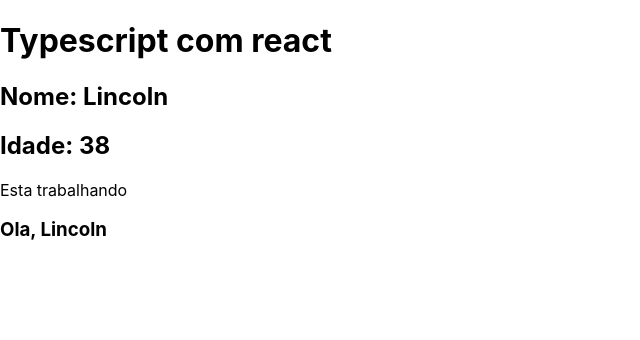
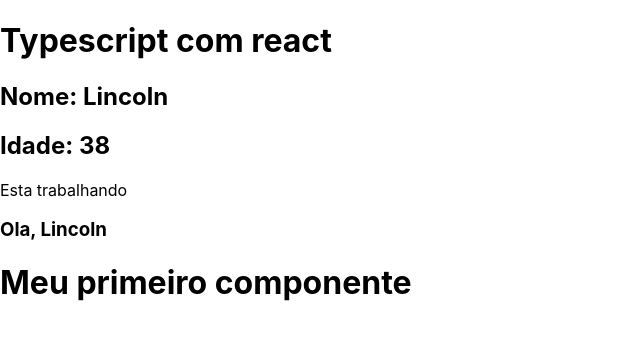
Before and after one commit to Ruteski/Typescript, a React (Create React App) app in the folder 11_react_com_ts/: page / in a window 1280 px wide. Shown: the top 340 px of the page, without its empty margins (0-640 px from the left). Built offline with nearby package versions, Linux system fonts and the light colour scheme.

Commit message:
importando componente

```diff
--- a/11_react_com_ts/src/App.tsx
+++ b/11_react_com_ts/src/App.tsx
@@ -1,4 +1,5 @@
 import React from 'react';
+import FirstComponent from './components/FirstComponent'
 
 function App() {
   const name: string = 'Lincoln'
@@ -19,6 +20,7 @@
       )}
 
       <h3>{userGreeting(name)}</h3>
+      <FirstComponent />
     </div>
   );
 }
```
